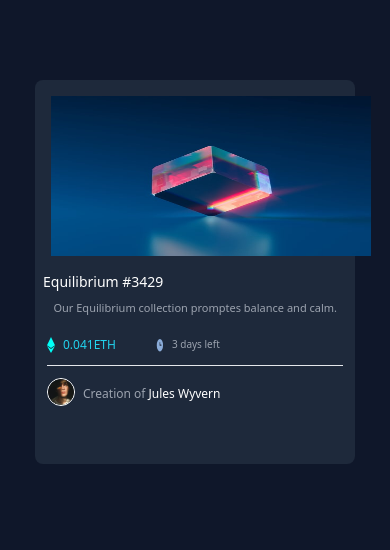
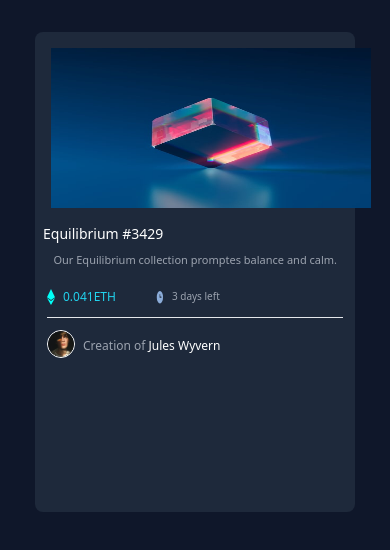
Before and after one commit to kunwarabhi7/challenge-3, a website: page index.html in a window 390 px wide. Drawn offline with Linux system fonts and the light colour scheme.

Commit message:
completed desktop

```diff
--- a/index.html
+++ b/index.html
@@ -8,10 +8,10 @@
     <title>Tailwind Starter</title>
 </head>
 <body>
-<div class="flex text-center justify-center w-full h-screen bg-slate-900">
-    <div class="text-white md:w-48 w-auto bg-slate-800 my-20 h-96 rounded-lg">
+<div class="flex text-center justify-center w-full  h-screen bg-slate-900">
+    <div class="text-white md:w-48 mx-96 w-auto bg-slate-800 md:my-20 my-8 md:h-96 h-[480px] rounded-lg">
         <div class="p-4 md:w-40 h-48 w-80 rounded-3xl relative">
-            <img src="./images/image-equilibrium.jpg" class="absolute w-full h-40  cursor-pointer  hover:opacity-60" alt="image">
+            <img src="./images/image-equilibrium.jpg" class="absolute w-full h-40   cursor-pointer  hover:opacity-60" alt="image">
             <div class=" hover:absolute bg-cyan-400 w-full flex justify-center ml-5  h-full items-center  ">
                 <img src="./images/icon-view.svg"  class="w-10 h-10 " alt="image">
 
```
Also changed, not shown: css/style.css.
